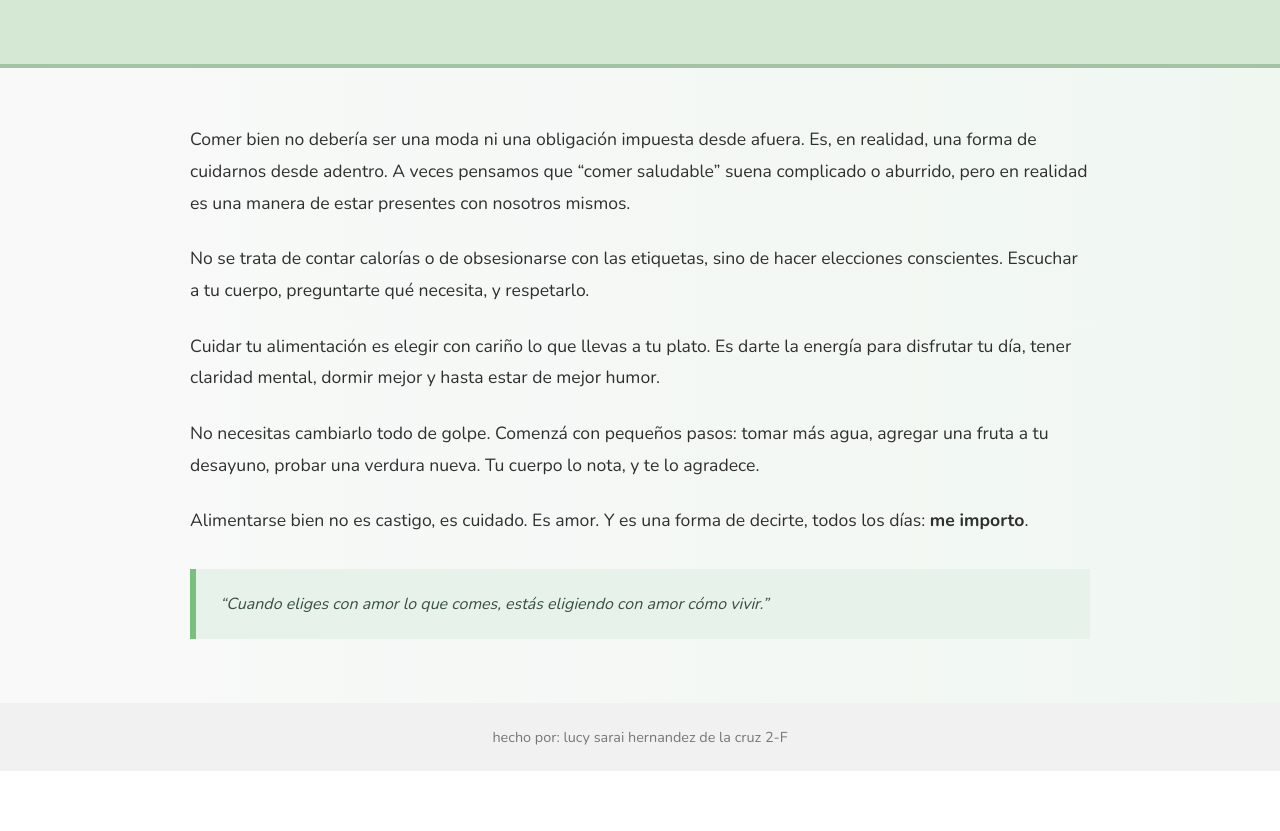
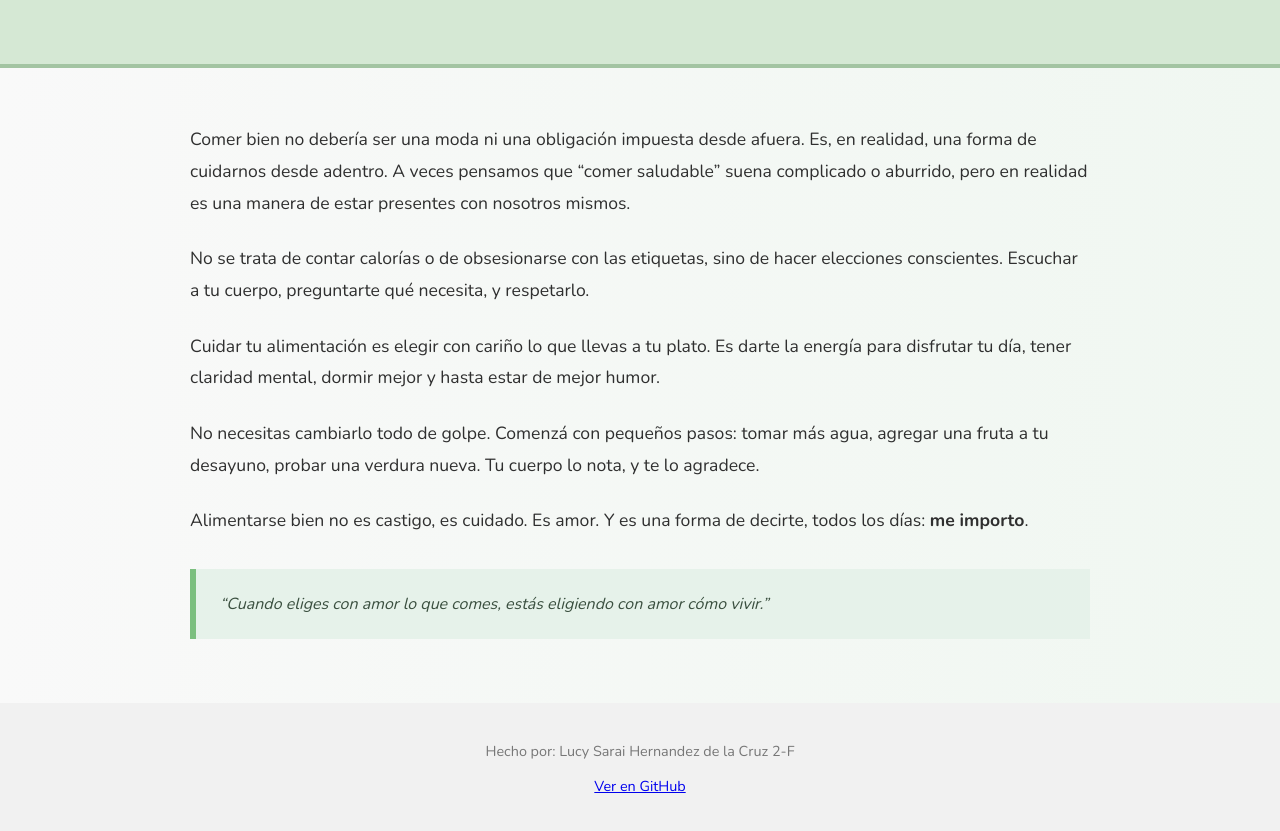
Before and after one commit to lucysarai/pagina_web, a plain HTML site: page index.HTML in a window 1280 px wide. Shown: the part 187-1018 px from the top of the page. Before the commit the page ends 958 px from the top, so only its background shows below. Drawn offline with nearby package versions, Linux system fonts and the light colour scheme.

Commit message:
Update index.HTML

```diff
--- a/index.HTML
+++ b/index.HTML
@@ -3,6 +3,8 @@
 <head>
   <meta charset="UTF-8" />
   <meta name="viewport" content="width=device-width, initial-scale=1.0"/>
+  <meta name="description" content="Cuidar tu alimentación es un acto de amor propio. Aprende a hacer elecciones conscientes para una vida más saludable." />
+  <meta name="author" content="Lucy Sarai Hernandez de la Cruz" />
   <title>Cuidar tu alimentación</title>
   <link href="https://fonts.googleapis.com/css2?family=Nunito:wght@300;700&display=swap" rel="stylesheet">
   <style>
@@ -96,7 +98,8 @@
   </div>
 
   <footer>
-    hecho por: lucy sarai hernandez de la cruz 2-F
+    <p>Hecho por: Lucy Sarai Hernandez de la Cruz 2-F</p>
+    <p><a href="https://github.com/LucySarai" target="_blank" rel="noopener noreferrer">Ver en GitHub</a></p>
   </footer>
 
 </body>
```
